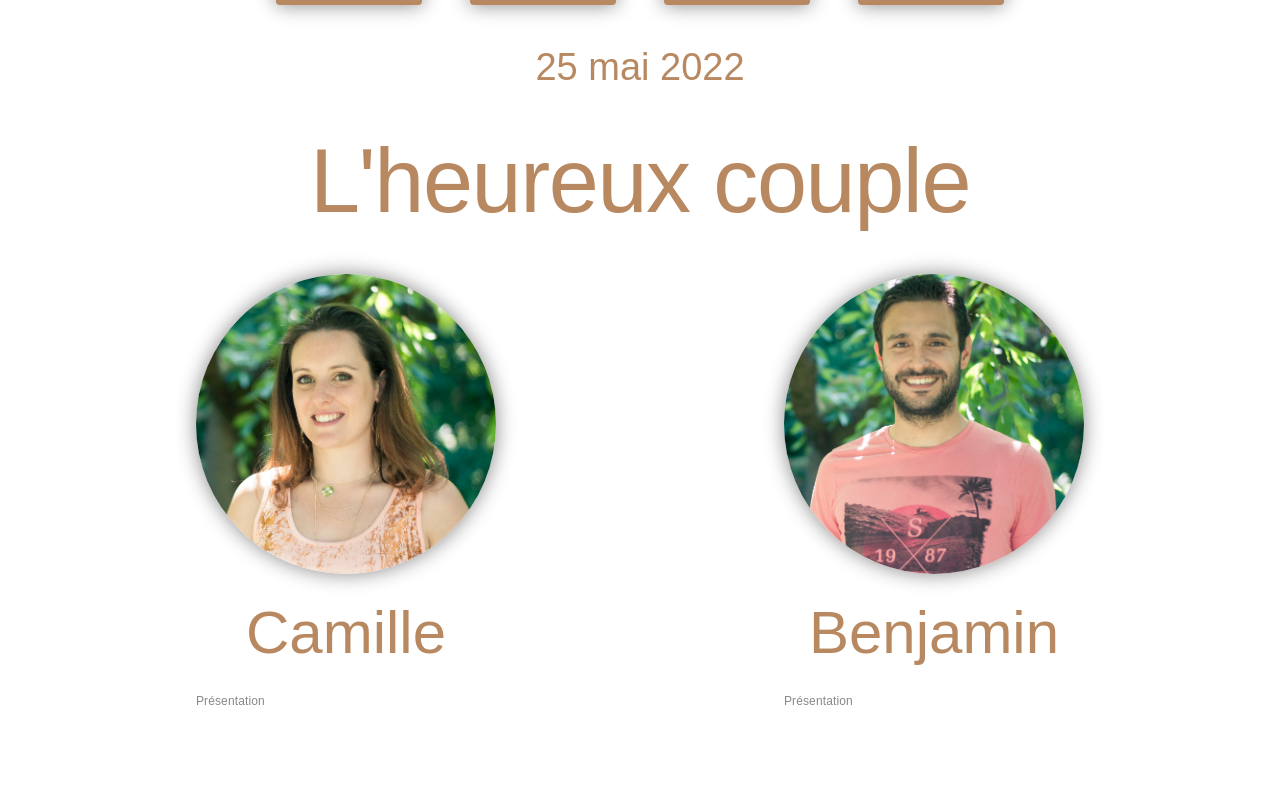
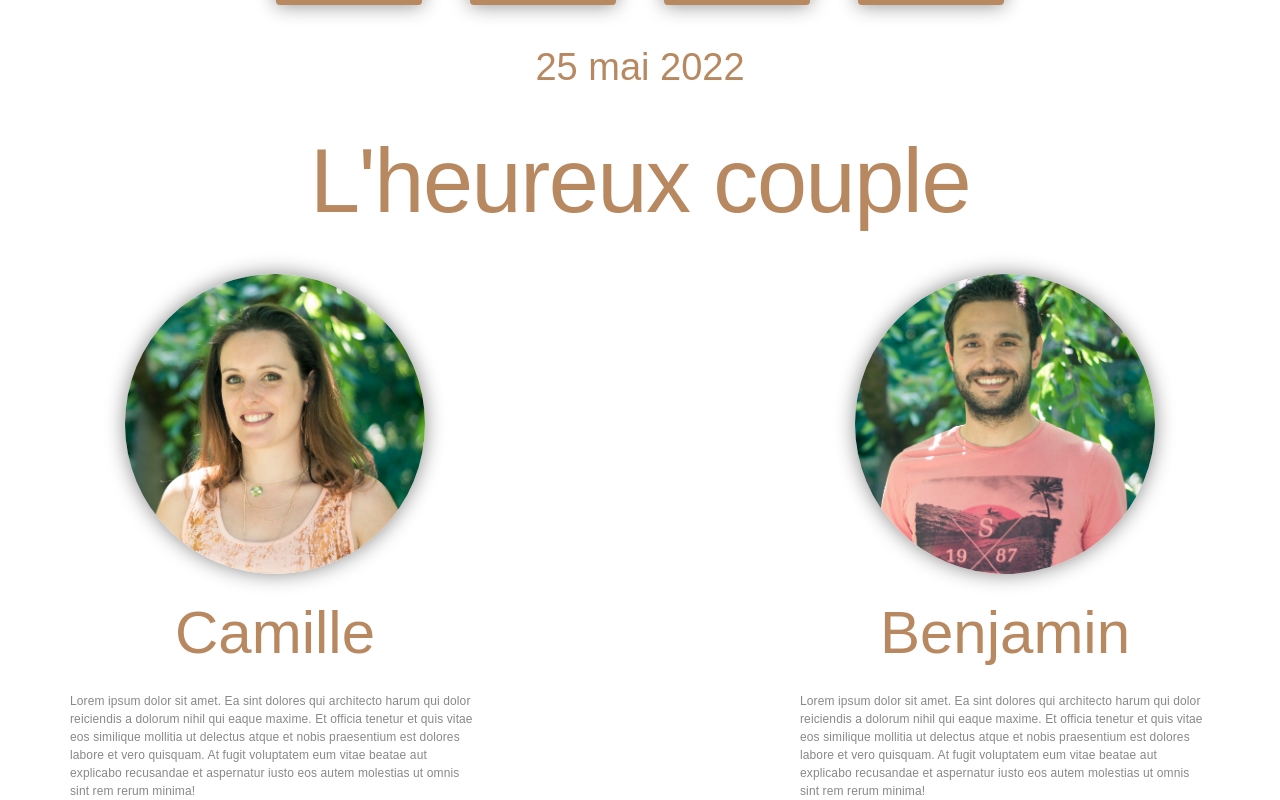
Before and after one commit to BenGex31/weddingguests, a React (Create React App) app: page /home in a window 1280 px wide. Shown: the part 1243-2043 px from the top of the page. Before the commit the page ends 1953 px from the top, so only its background shows below. Built offline with nearby package versions, Linux system fonts and the light colour scheme; no server answers; sample sign-in values are in the browser's storage; a web font is replaced by a local one.

Commit message:
Update WeddingAvatar.jsx
add fake description and improve layout

```diff
--- a/src/components/WeddingAvatar.jsx
+++ b/src/components/WeddingAvatar.jsx
@@ -8,17 +8,25 @@ import { oswaldRegular as OswaldR } from "../core/theme/CustomTheme";
 
 const WeddingAvatar = () => {
   const profiles = [
-    { image: camille, firstName: "Camille", text: "Présentation" },
-    { image: benjamin, firstName: "Benjamin", text: "Présentation" },
+    {
+      image: camille,
+      firstName: "Camille",
+      text: "Lorem ipsum dolor sit amet. Ea sint dolores qui architecto harum qui dolor reiciendis a dolorum nihil qui eaque maxime. Et officia tenetur et quis vitae eos similique mollitia ut delectus atque et nobis praesentium est dolores labore et vero quisquam. At fugit voluptatem eum vitae beatae aut explicabo recusandae et aspernatur iusto eos autem molestias ut omnis sint rem rerum minima!",
+    },
+    {
+      image: benjamin,
+      firstName: "Benjamin",
+      text: "Lorem ipsum dolor sit amet. Ea sint dolores qui architecto harum qui dolor reiciendis a dolorum nihil qui eaque maxime. Et officia tenetur et quis vitae eos similique mollitia ut delectus atque et nobis praesentium est dolores labore et vero quisquam. At fugit voluptatem eum vitae beatae aut explicabo recusandae et aspernatur iusto eos autem molestias ut omnis sint rem rerum minima!",
+    },
   ];
   return (
     <Stack
       direction={{ xs: "column", md: "row" }}
       justifyContent='space-between'
-      spacing={36}
+      spacing={20}
     >
       {profiles.map((profil, index) => (
-        <Stack spacing={3} key={index}>
+        <Stack alignItems='center' spacing={3} key={index}>
           <Avatar
             alt={profil.firstName}
             src={profil.image}
@@ -48,6 +56,8 @@ const WeddingAvatar = () => {
               fontWeight: OswaldR.fontWeight,
               fontStyle: OswaldR.fontStyle,
               color: theme.palette.secondary.main,
+              paddingRight: 10,
+              paddingLeft: 10,
             }}
             variant='body1'
           >
```
